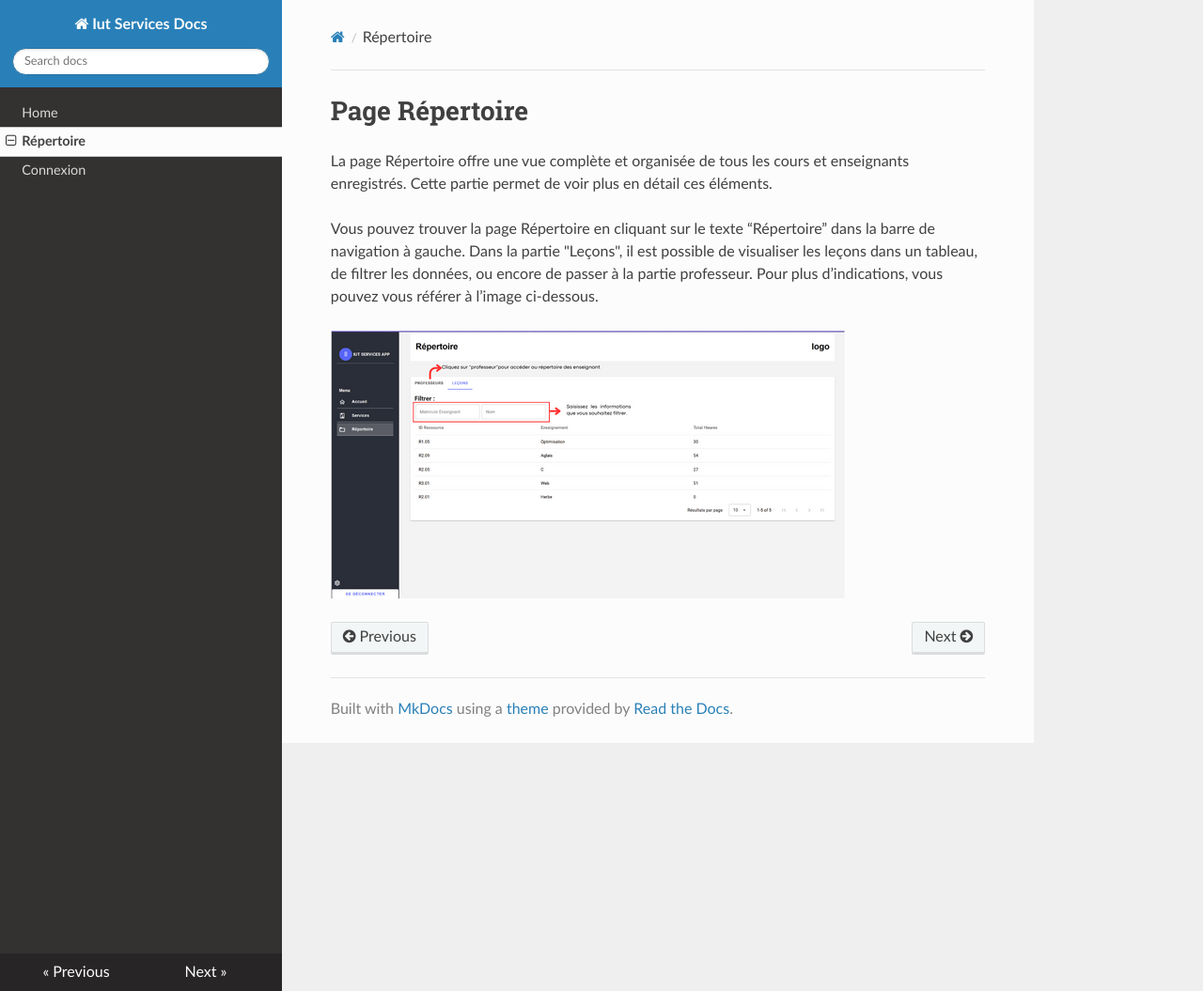
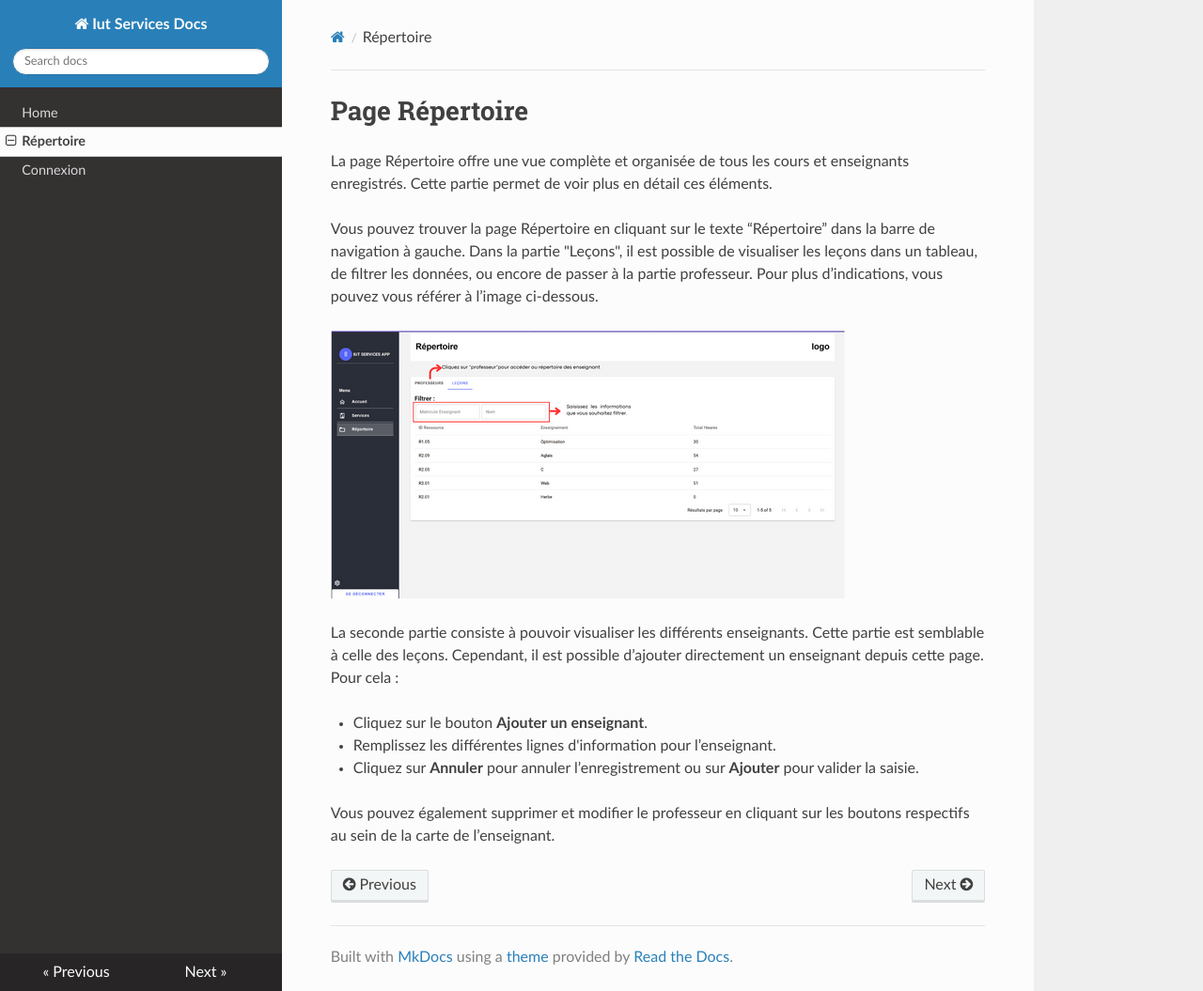
Before and after one commit to anthony-eluecque/iut-services-docs, an MkDocs documentation site: the page built from docs/directory.md, in a window 1280 px wide and 1055 px high. Shown: the whole window at 94% size. Built offline with MkDocs 1.6.1, drawn with Linux system fonts in a browser that asks for light colours; nearby versions of some CDN libraries.

Commit message:
Feat: Fin Répertoire

```diff
--- a/docs/directory.md
+++ b/docs/directory.md
@@ -6,5 +6,13 @@ La page Répertoire offre une vue complète et organisée de tous les cours et e
 Vous pouvez trouver la page Répertoire en cliquant sur le texte “Répertoire” dans la barre de navigation à gauche.
 Dans la partie "Leçons", il est possible de visualiser les leçons dans un tableau, de filtrer les données, ou encore de passer à la partie professeur. Pour plus d’indications, vous pouvez vous référer à l’image ci-dessous.
 
+![Manuel Utilisateur](img/manuel_utilisateur.png)
 
-![Alt text](img/manuel_utilisateur.png)
+La seconde partie consiste à pouvoir visualiser les différents enseignants. Cette partie est semblable à celle des leçons. Cependant, il est possible d’ajouter directement un enseignant depuis cette page. Pour cela :
+
+- Cliquez sur le bouton **Ajouter un enseignant**.
+- Remplissez les différentes lignes d'information pour l’enseignant.
+- Cliquez sur **Annuler** pour annuler l’enregistrement ou sur **Ajouter** pour valider la saisie.
+
+
+Vous pouvez également supprimer et modifier le professeur en cliquant sur les boutons respectifs au sein de la carte de l’enseignant.
```
